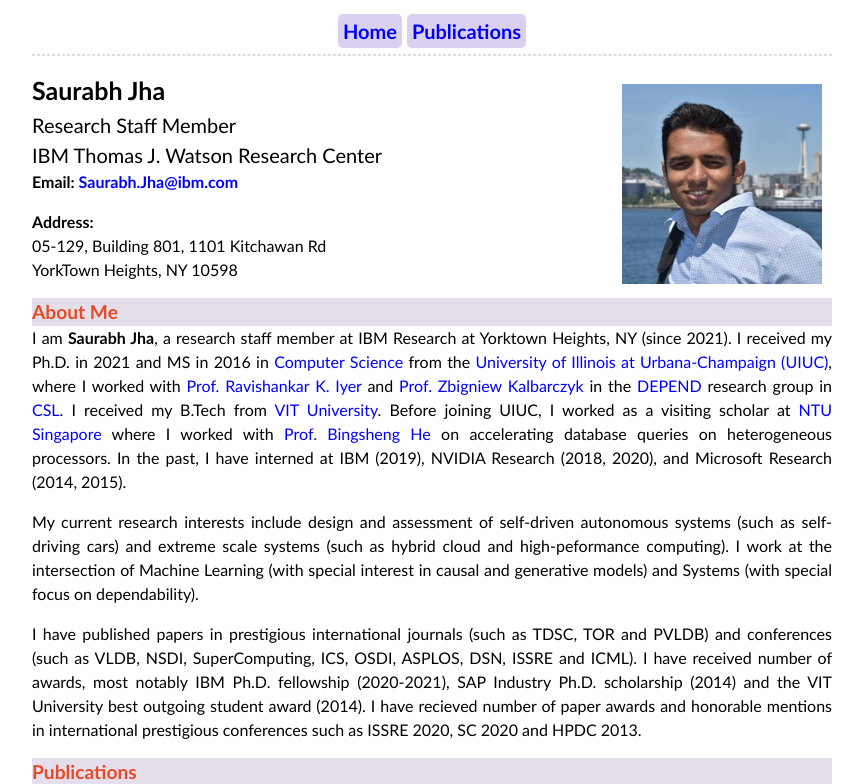
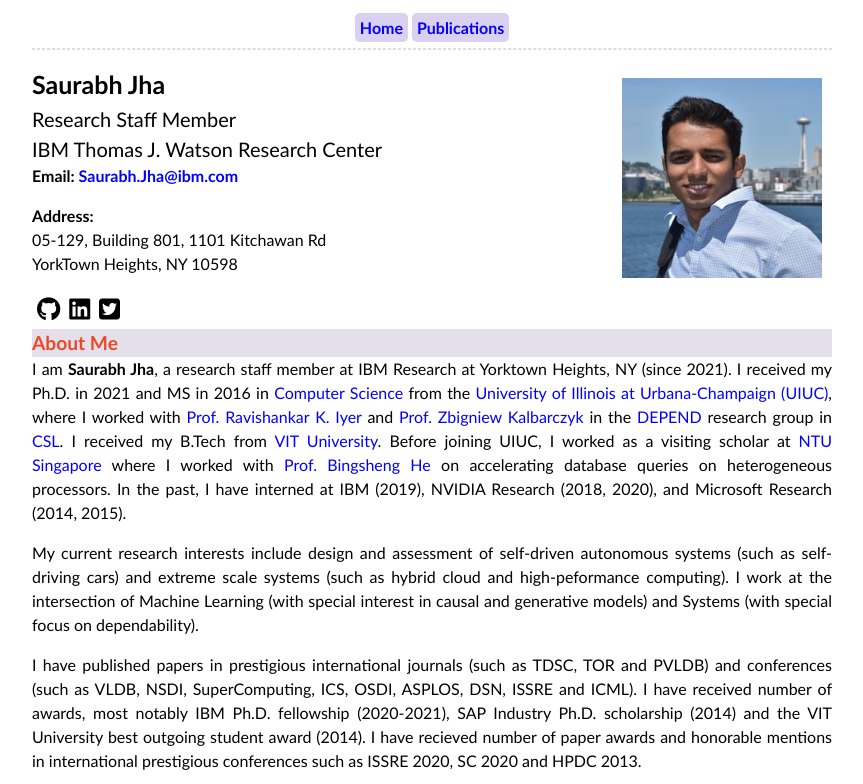
Before and after one commit to saurabhjha1/saurabhjha1.github.io, a plain HTML site: page index.html in a window 1280 px wide. Shown: the top 784 px of the page, without its empty margins (208-1071 px from the left). Drawn offline with Linux system fonts and the light colour scheme.

Commit message:
added social

```diff
--- a/css/nav.css
+++ b/css/nav.css
@@ -1,7 +1,7 @@
 /* header and footer areas */
 .menu {
     padding: 0;
-    font-size:15pt;
+    font-size:15  pt;
     font-weight: bold;
     padding: 0px;
     /* background:rgb(192, 179, 236); */
@@ -20,8 +20,26 @@ hr {
   border-style: dashed;
   color: #ddd;
 }
+/* Social Menu */
+.social-menu{
+  padding: 5px;
+  font-size:12pt;
+  font-weight: bold;
+}
+.social-menu li {
+  display: inline-block;
+  margin-right:5px
+}
 
-
+.social-menu a {
+  display: block;
+  transition: all .1s ease-in-out;
+}
+.social-menu a:hover {
+      transform: scale(1.5);
+      color: #fff;
+}
+/* Pub Menu */
 .pub-menu {
     padding: 0;
     font-size:15pt;
--- a/index.html
+++ b/index.html
@@ -9,6 +9,7 @@
     <link rel="stylesheet" href="/css/fonts.css" />
     <link rel="stylesheet" href="/css/custom.css" />
     <link rel="stylesheet" href="/css/nav.css" />
+    <script src='https://kit.fontawesome.com/a076d05399.js' crossorigin='anonymous'></script>
 
     </script>
 
@@ -46,6 +47,17 @@
 <p><span style="font-weight: bold;"> Address: </span> </br>
 05-129, Building 801, 1101 Kitchawan Rd <br/>
 YorkTown Heights, NY 10598 <br/></p>
+<div class="social-menu">
+  <li>
+    <a href="http://github.com/saurabhjha1" target="_blank">  <i class="fab fa-github" style='font-size:24px;color:black'></i> </a>
+  </li>
+  <li>
+    <a href="https://www.linkedin.com/in/saurabh-jha-4ba35337" target="_blank"> <i class="fab fa-linkedin" style='font-size:24px;color:black'></i> </a>
+  </li>
+  <li>
+    <a href="https://twitter.com/saurabhjha2010" target="_blank"> <i class="fab fa-twitter-square" style='font-size:24px;color:black'></i> </a>
+  </li>
+</div>
 <div class="header"> About Me </div>
 <div class="content justify">
 I am  <b>Saurabh Jha</b>, a research staff member at IBM Research at Yorktown Heights, NY (since 2021).
```
Also changed, not shown: 404.html (+1 -0 lines), categories/index.html (+1 -0 lines), publications/index.html (+1 -0 lines), tags/index.html (+1 -0 lines).
